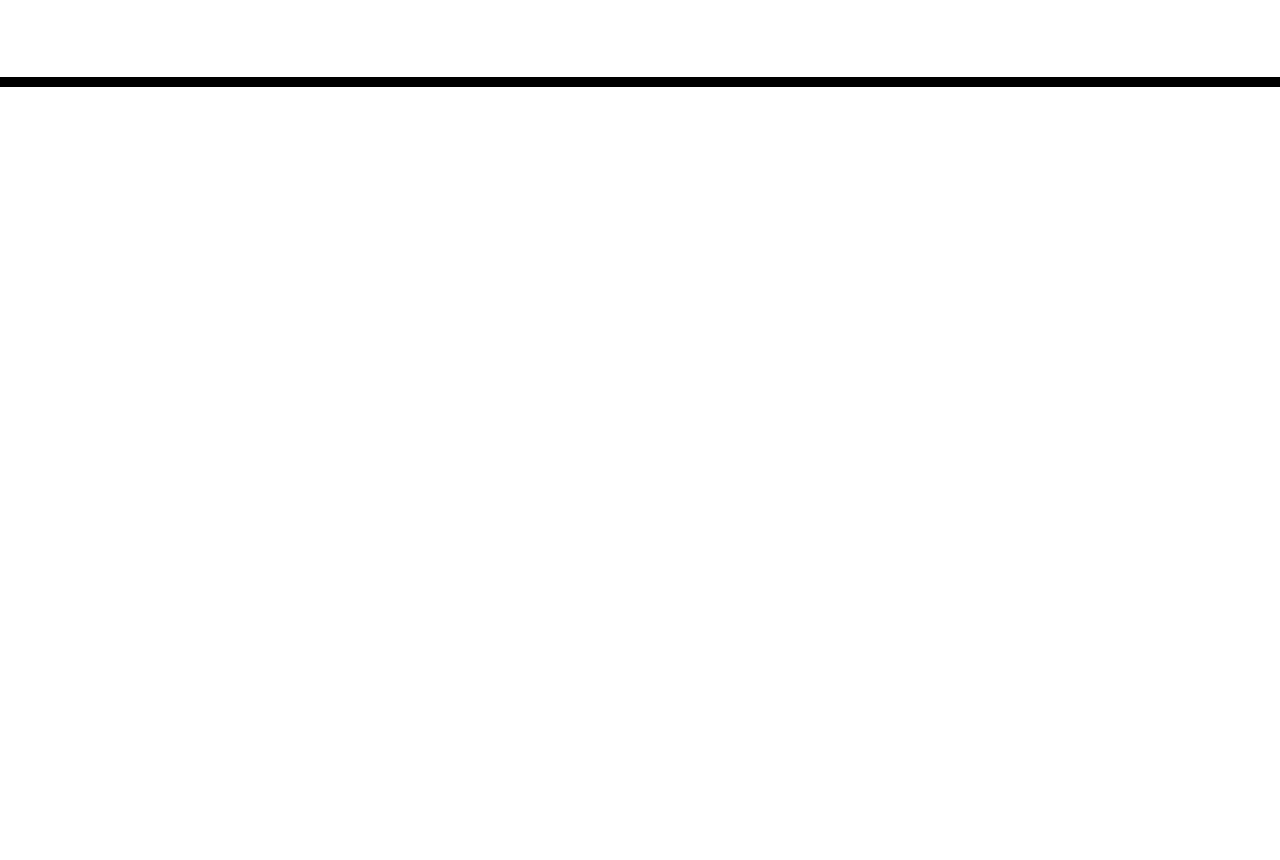
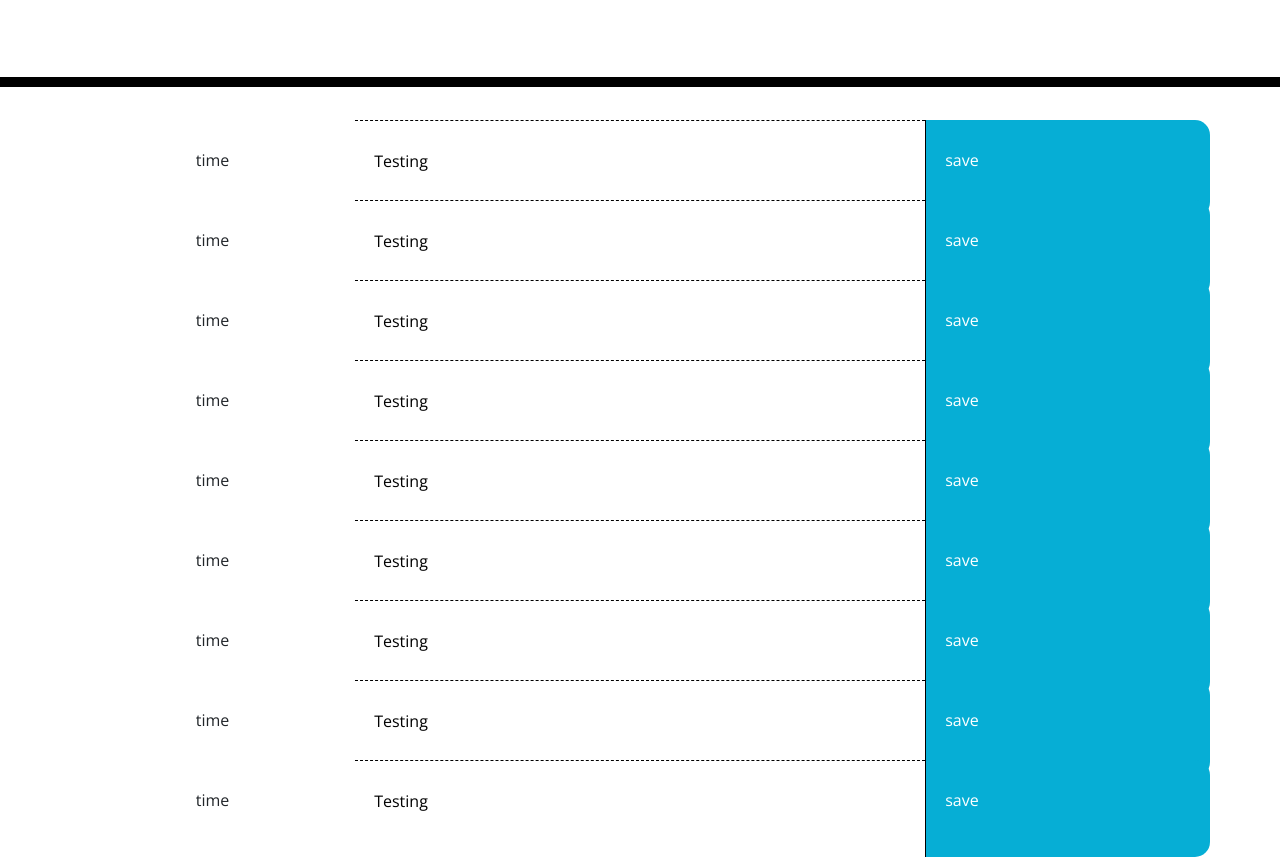
Before and after one commit to PanchoPuma/dailyTasks, a plain HTML site: page index.html in a window 1280 px wide. Shown: the part 181-1041 px from the top of the page. Before the commit the page ends 800 px from the top, so only its background shows below. Drawn offline with nearby package versions, Linux system fonts and the light colour scheme.

Commit message:
starte configuring the main area

```diff
--- a/index.html
+++ b/index.html
@@ -28,9 +28,108 @@
       <p class="lead">A simple calendar app for scheduling your work day</p>
       <p id="currentDay" class="lead"></p>
     </header>
-    <div class="container">
+    <main class="container">
       <!-- Timeblocks go here -->
-    </div>
+      <div id="9" class="row">
+        <div class="col-3 time-block">
+          <p> time </p>
+        </div>
+        <div class="col-6 hour">
+          <p> Testing </p>
+        </div>
+        <div class="col-3 saveBtn">
+          <p> save </p>
+        </div>
+      </div>
+      <div id="10" class="row">
+        <div class="col-3 time-block">
+          <p> time </p>
+        </div>
+        <div class="col-6 hour">
+          <p> Testing </p>
+        </div>
+        <div class="col-3 saveBtn">
+          <p> save </p>
+        </div>
+      </div>
+      <div id="11" class="row">
+        <div class="col-3 time-block">
+          <p> time </p>
+        </div>
+        <div class="col-6 hour">
+          <p> Testing </p>
+        </div>
+        <div class="col-3 saveBtn">
+          <p> save </p>
+        </div>
+      </div>
+      <div id="12" class="row">
+        <div class="col-3 time-block">
+          <p> time </p>
+        </div>
+        <div class="col-6 hour">
+          <p> Testing </p>
+        </div>
+        <div class="col-3 saveBtn">
+          <p> save </p>
+        </div>
+      </div>
+      <div id="13" class="row">
+        <div class="col-3 time-block">
+          <p> time </p>
+        </div>
+        <div class="col-6 hour">
+          <p> Testing </p>
+        </div>
+        <div class="col-3 saveBtn">
+          <p> save </p>
+        </div>
+      </div>
+      <div id="14" class="row">
+        <div class="col-3 time-block">
+          <p> time </p>
+        </div>
+        <div class="col-6 hour">
+          <p> Testing </p>
+        </div>
+        <div class="col-3 saveBtn">
+          <p> save </p>
+        </div>
+      </div>
+      <div id="15" class="row">
+        <div class="col-3 time-block">
+          <p> time </p>
+        </div>
+        <div class="col-6 hour">
+          <p> Testing </p>
+        </div>
+        <div class="col-3 saveBtn">
+          <p> save </p>
+        </div>
+      </div>
+      <div id="16" class="row">
+        <div class="col-3 time-block">
+          <p> time </p>
+        </div>
+        <div class="col-6 hour">
+          <p> Testing </p>
+        </div>
+        <div class="col-3 saveBtn">
+          <p> save </p>
+        </div>
+      </div>
+      <div id="17" class="row">
+        <div class="col-3 time-block">
+          <p> time </p>
+        </div>
+        <div class="col-6 hour">
+          <p> Testing </p>
+        </div>
+        <div class="col-3 saveBtn">
+          <p> save </p>
+        </div>
+      </div>
+    </main>
 
     <script src="https://code.jquery.com/jquery-3.4.1.min.js"></script>
     <script src="https://cdnjs.cloudflare.com/ajax/libs/moment.js/2.24.0/moment.min.js"></script>
```
Also changed, not shown: assets/css/style.css (line endings or trailing spaces).
